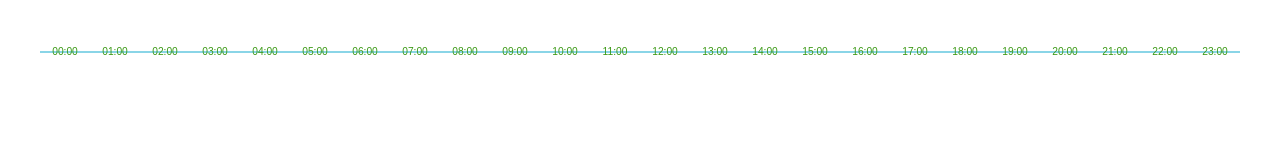
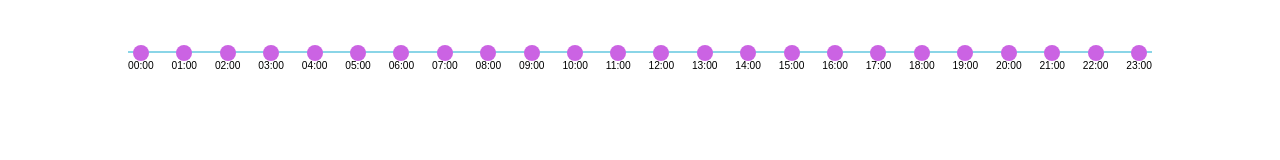
Before and after one commit to steph3791/workshop-web-experience, a plain HTML site: page timeLine.html in a window 1280 px wide. Drawn offline with Linux system fonts and the light colour scheme; animation ran at ten frames a second.

Commit message:
displayed duration on time axis

```diff
--- a/css/timeLine.css
+++ b/css/timeLine.css
@@ -12,6 +12,7 @@ a {
 }
 
 .horizontal-timeline {
+    width: 100%;
     opacity: 100%;
     margin: 5em auto;
     display: flex;
@@ -22,37 +23,50 @@ a {
 }
 
 .horizontal-timeline .time {
-    height: 2px;
-    margin: 0 auto;
-    background-color: #8ad5e7;
-    /*padding: 8px;*/
+    position: relative;
     display: flex;
     justify-content: flex-start;
     align-items: center;
+    height: 2px;
+    /*margin: 0 auto;*/
+    background-color: #8ad5e7;
+    width: 80%;
+    /*padding: 2px;*/
 }
 
 .time ol {
     list-style: none;
     display: flex;
-    justify-content: center;
+    justify-content: space-between;
+    align-items: flex-start;
+    width: 100%;
     padding: 0;
     margin: 0;
 }
 
 .time ol li {
     position: relative;
+    display: flex;
+    flex-direction: column;
+    justify-content: center;
+    align-items: center;
     text-align: center;
 }
 
 .time ol li a {
-    display: block;
-    padding: 10px;
-    /*background-color: #fff;*/
+    display: flex;
+    position: relative;
+    top: 11px;
+    /*justify-content: center;*/
+    /*align-items: center;*/
+    /*flex-direction: column;*/
+    /*padding: 10px;*/
+    background-color: #cb63e3;
     border-radius: 50%;
-    width: 30px;
-    height: 30px;
+    width: 16px;
+    height: 16px;
     line-height: 30px;
-    text-align: center;
+    /*text-align: center;*/
     transition: background-color 0.3s ease;
 }
 
@@ -61,13 +75,32 @@ a {
     color: #fff;
 }
 
+.time ol li a.active {
+    background-color: #f39c12;
+}
+
+.time ol li span {
+    margin-top: 10px;
+}
+
+/*.filling-line {*/
+/*    position: absolute;*/
+/*    top: 50%;*/
+/*    left: 0;*/
+/*    height: 10px;*/
+/*    width: 100%;*/
+/*    background-color: #da773f;*/
+/*    !*z-index: -1;*!*/
+/*    !*transform: translateY(-50%);*!*/
+/*}*/
+
 .filling-line {
     position: absolute;
-    top: 50%;
-    left: 0;
-    height: 4px;
-    width: 100%;
-    background-color: #fff;
-    z-index: -1;
-    transform: translateY(-50%);
+    /*top: 50%;*/
+    height: 8px;
+    background-color: #da773f;
+    z-index: 0;
+    /*transform: translateY(-50%);*/
+    /*transition: width 0.3s ease;*/
+    display: none;
 }
--- a/script/script2.js
+++ b/script/script2.js
@@ -20,7 +20,7 @@ offCtx.fillStyle = 'white';
 offCtx.font = "150px Arial";
 offCtx.textAlign = "center";
 offCtx.textBaseline = "middle";
-offCtx.fillText("O", offCanvas.width / 2, offCanvas.height / 2);
+offCtx.fillText("07:00 - 12:00", offCanvas.width / 2, offCanvas.height / 2);
 
 // Extract image data to find white pixels
 const imageData = offCtx.getImageData(0, 0, offCanvas.width, offCanvas.height);
--- /dev/null
+++ b/script/timeLine.js
@@ -0,0 +1,43 @@
+document.addEventListener("DOMContentLoaded", function () {
+    const timePoints = document.querySelectorAll(".time ol li a");
+    let startTime = null;
+    let endTime = null;
+
+    const fillingLine = document.querySelector('.filling-line');
+    const timelineContainer = document.querySelector('.time');
+
+    function getOffsetRelativeToTimeline(element) {
+        const elementRect = element.getBoundingClientRect();
+        const timelineRect = timelineContainer.getBoundingClientRect();
+        return elementRect.left - timelineRect.left;
+    }
+
+    timePoints.forEach((point, index) => {
+        point.addEventListener("click", function (event) {
+            event.preventDefault();
+
+            if (!startTime) {
+                startTime = point;
+                point.classList.add("active");
+            } else if (!endTime && startTime !== point) {
+                endTime = point;
+                point.classList.add("active");
+
+                const startOffset = getOffsetRelativeToTimeline(startTime);
+                const endOffset = getOffsetRelativeToTimeline(endTime);
+                const lineWidth = endOffset - startOffset;
+
+                fillingLine.style.left = `${startOffset}px`;
+                fillingLine.style.width = `${lineWidth}px`;
+                fillingLine.style.display = 'block';
+            } else {
+                timePoints.forEach(p => p.classList.remove("active"));
+                fillingLine.style.display = 'none';
+
+                startTime = point;
+                endTime = null;
+                point.classList.add("active");
+            }
+        });
+    });
+});
--- a/timeLine.html
+++ b/timeLine.html
@@ -9,39 +9,39 @@
 <body>
 <section class="horizontal-timeline">
     <div class="time">
-            <ol>
-                <li><a href="#" data-date="00/00/00">00:00</a></li>
-                <li><a href="#" data-date="01/00/00">01:00</a></li>
-                <li><a href="#" data-date="02/00/00">02:00</a></li>
-                <li><a href="#" data-date="03/00/00">03:00</a></li>
-                <li><a href="#" data-date="04/00/00">04:00</a></li>
-                <li><a href="#" data-date="05/00/00">05:00</a></li>
-                <li><a href="#" data-date="06/00/00">06:00</a></li>
-                <li><a href="#" data-date="07/00/00">07:00</a></li>
-                <li><a href="#" data-date="08/00/00">08:00</a></li>
-                <li><a href="#" data-date="09/00/00">09:00</a></li>
-                <li><a href="#" data-date="10/00/00">10:00</a></li>
-                <li><a href="#" data-date="11/00/00">11:00</a></li>
-                <li><a href="#" data-date="12/00/00">12:00</a></li>
-                <li><a href="#" data-date="13/00/00">13:00</a></li>
-                <li><a href="#" data-date="14/00/00">14:00</a></li>
-                <li><a href="#" data-date="15/00/00">15:00</a></li>
-                <li><a href="#" data-date="16/00/00">16:00</a></li>
-                <li><a href="#" data-date="17/00/00">17:00</a></li>
-                <li><a href="#" data-date="18/00/00">18:00</a></li>
-                <li><a href="#" data-date="19/00/00">19:00</a></li>
-                <li><a href="#" data-date="20/00/00">20:00</a></li>
-                <li><a href="#" data-date="21/00/00">21:00</a></li>
-                <li><a href="#" data-date="22/00/00">22:00</a></li>
-                <li><a href="#" data-date="23/00/00">23:00</a></li>
-            </ol>
+        <ol>
+            <li><a href="#" data-date="00/00/00"></a><span>00:00</span></li>
+            <li><a href="#" data-date="01/00/00"></a><span>01:00</span></li>
+            <li><a href="#" data-date="02/00/00"></a><span>02:00</span></li>
+            <li><a href="#" data-date="03/00/00"></a><span>03:00</span></li>
+            <li><a href="#" data-date="04/00/00"></a><span>04:00</span></li>
+            <li><a href="#" data-date="05/00/00"></a><span>05:00</span></li>
+            <li><a href="#" data-date="06/00/00"></a><span>06:00</span></li>
+            <li><a href="#" data-date="07/00/00"></a><span>07:00</span></li>
+            <li><a href="#" data-date="08/00/00"></a><span>08:00</span></li>
+            <li><a href="#" data-date="09/00/00"></a><span>09:00</span></li>
+            <li><a href="#" data-date="10/00/00"></a><span>10:00</span></li>
+            <li><a href="#" data-date="11/00/00"></a><span>11:00</span></li>
+            <li><a href="#" data-date="12/00/00"></a><span>12:00</span></li>
+            <li><a href="#" data-date="13/00/00"></a><span>13:00</span></li>
+            <li><a href="#" data-date="14/00/00"></a><span>14:00</span></li>
+            <li><a href="#" data-date="15/00/00"></a><span>15:00</span></li>
+            <li><a href="#" data-date="16/00/00"></a><span>16:00</span></li>
+            <li><a href="#" data-date="17/00/00"></a><span>17:00</span></li>
+            <li><a href="#" data-date="18/00/00"></a><span>18:00</span></li>
+            <li><a href="#" data-date="19/00/00"></a><span>19:00</span></li>
+            <li><a href="#" data-date="20/00/00"></a><span>20:00</span></li>
+            <li><a href="#" data-date="21/00/00"></a><span>21:00</span></li>
+            <li><a href="#" data-date="22/00/00"></a><span>22:00</span></li>
+            <li><a href="#" data-date="23/00/00"></a><span>23:00</span></li>
+        </ol>
 
             <span class="filling-line"></span>
     </div>
-    <!-- .timeline -->
 
 
 </section>
+<script src="../workshop-web-experience/script/timeLine.js"></script>
 
 
 </body>
```
